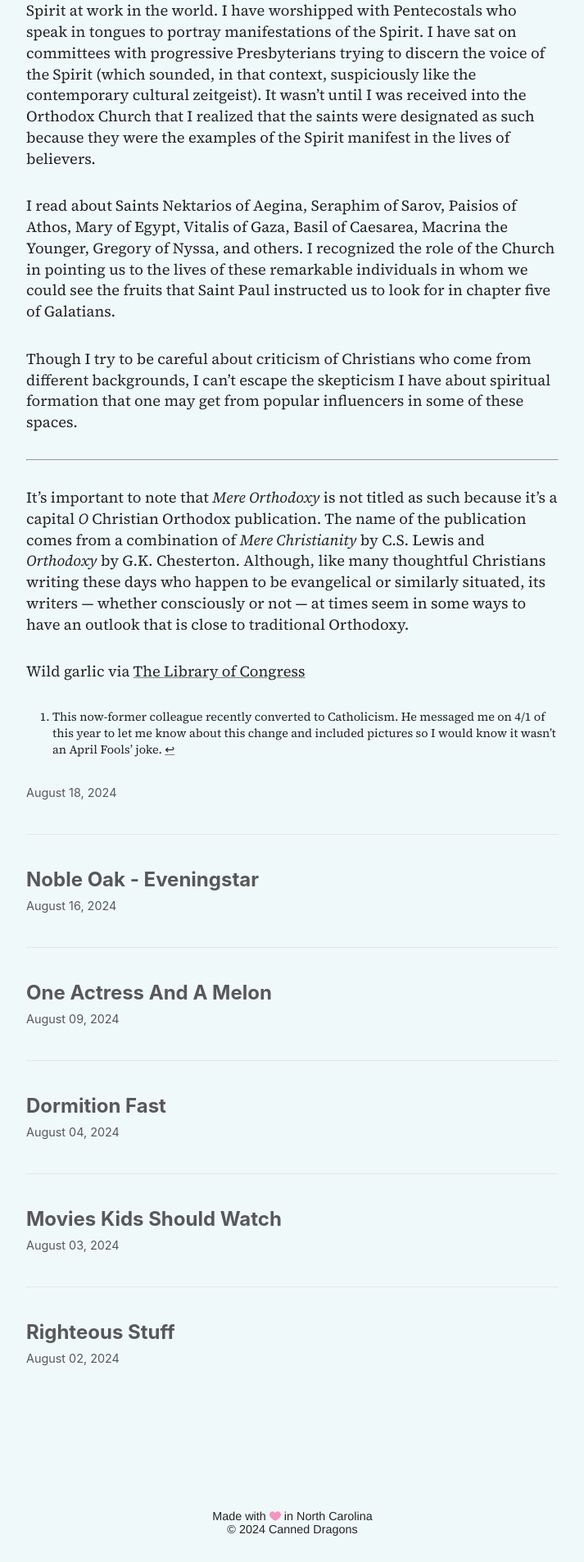
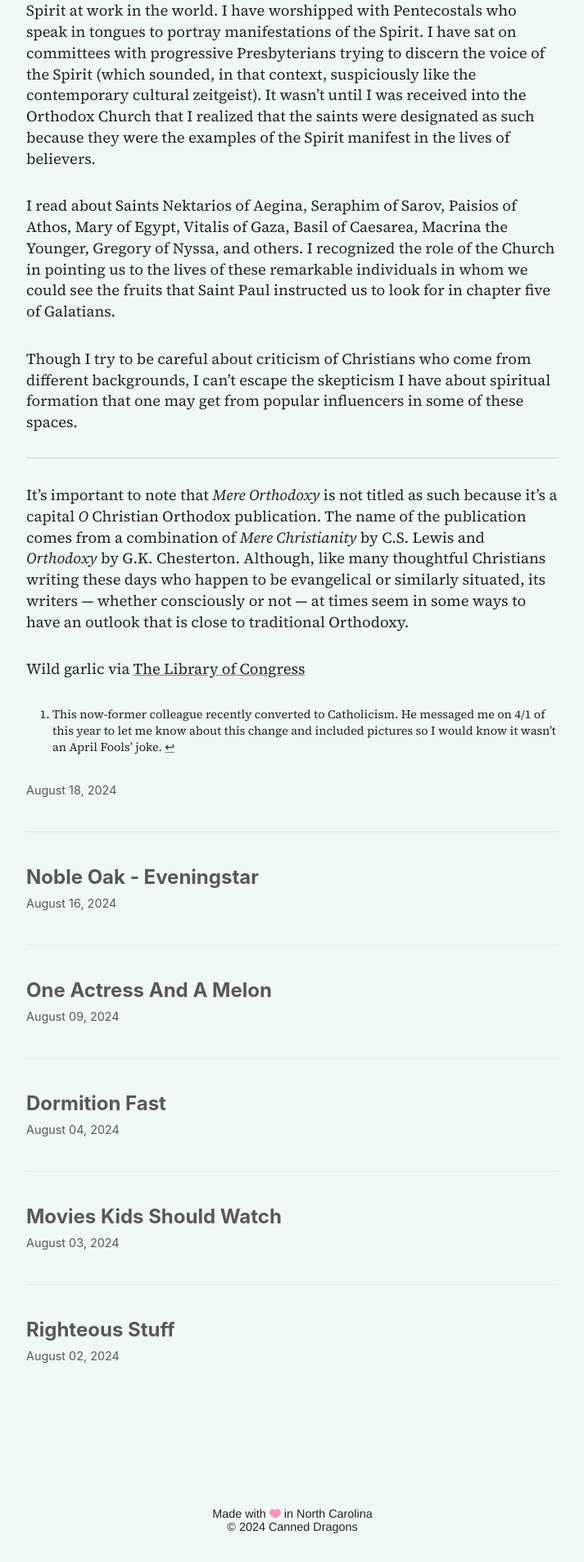
Before and after one commit to frostedechoes/canneddragons, a Jekyll site: the page built from index.md, in a window 1280 px wide. Shown: the part 1633-3538 px from the top of the page at 82% size, without its empty margins (283-996 px from the left). Built offline with Jekyll 4.4.1, drawn with Linux system fonts in a browser that asks for light colours; nearby versions of some CDN libraries.

Commit message:
changed horizontal ref styling

```diff
--- a/css/main.scss
+++ b/css/main.scss
@@ -224,6 +224,13 @@
   color: var(--light-text-color);
  /* margin-top: calc(.125 * var(--line-height)); */
   font-family: $heading-typeface;
+}
+
+hr {
+  margin: 30px auto;
+  border: none;
+  height: 1px;
+  background: #ccc;
 }
 
 h1 {
```
